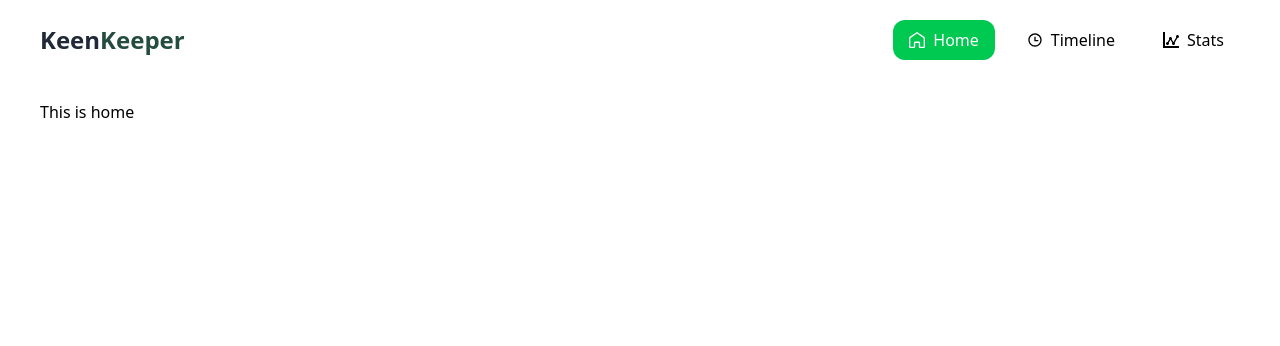
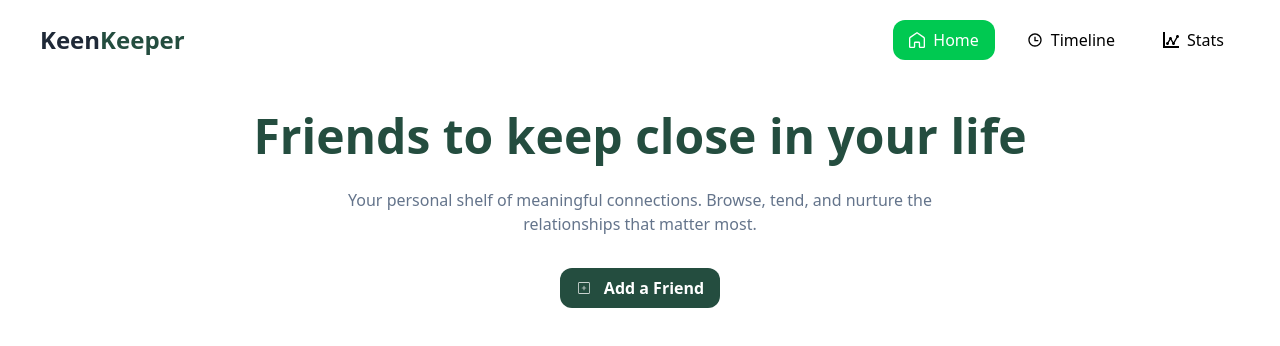
Before and after one commit to KhandakarShakilRana/keen-keeper, a Next.js app: page / in a window 1280 px wide. Shown: the top 346 px of the page. Built offline with nearby package versions, Linux system fonts and the light colour scheme.

Commit message:
banner added

```diff
--- a/src/app/page.js
+++ b/src/app/page.js
@@ -1,9 +1,10 @@
+import Banner from "@/components/banner/Banner";
 import Image from "next/image";
 
 export default function Home() {
   return (
     <div className="max-w-300 w-full mx-auto py-5">
-    This is home
+    <Banner/>
     </div>
   );
 }
--- /dev/null
+++ b/src/components/banner/Banner.jsx
@@ -0,0 +1,17 @@
+import React from "react";
+import { CiSquarePlus } from "react-icons/ci";
+
+const Banner = () => {
+  return (
+    <div className="w-full text-center ">
+      <h1 className="text-[48px] text-[#244D3F] font-bold mb-4">Friends to keep close in your life</h1>
+      <p className="text-[#64748B] text-[16px] mb-8">
+        Your personal shelf of meaningful connections. Browse, tend, and nurture
+        the <br /> relationships that matter most.
+      </p>
+      <button className="flex justify-center items-center mx-auto gap-3 bg-[#244D3F] px-4 py-2 rounded-xl text-white font-semibold"><CiSquarePlus />Add a Friend</button>
+    </div>
+  );
+};
+
+export default Banner;
```
